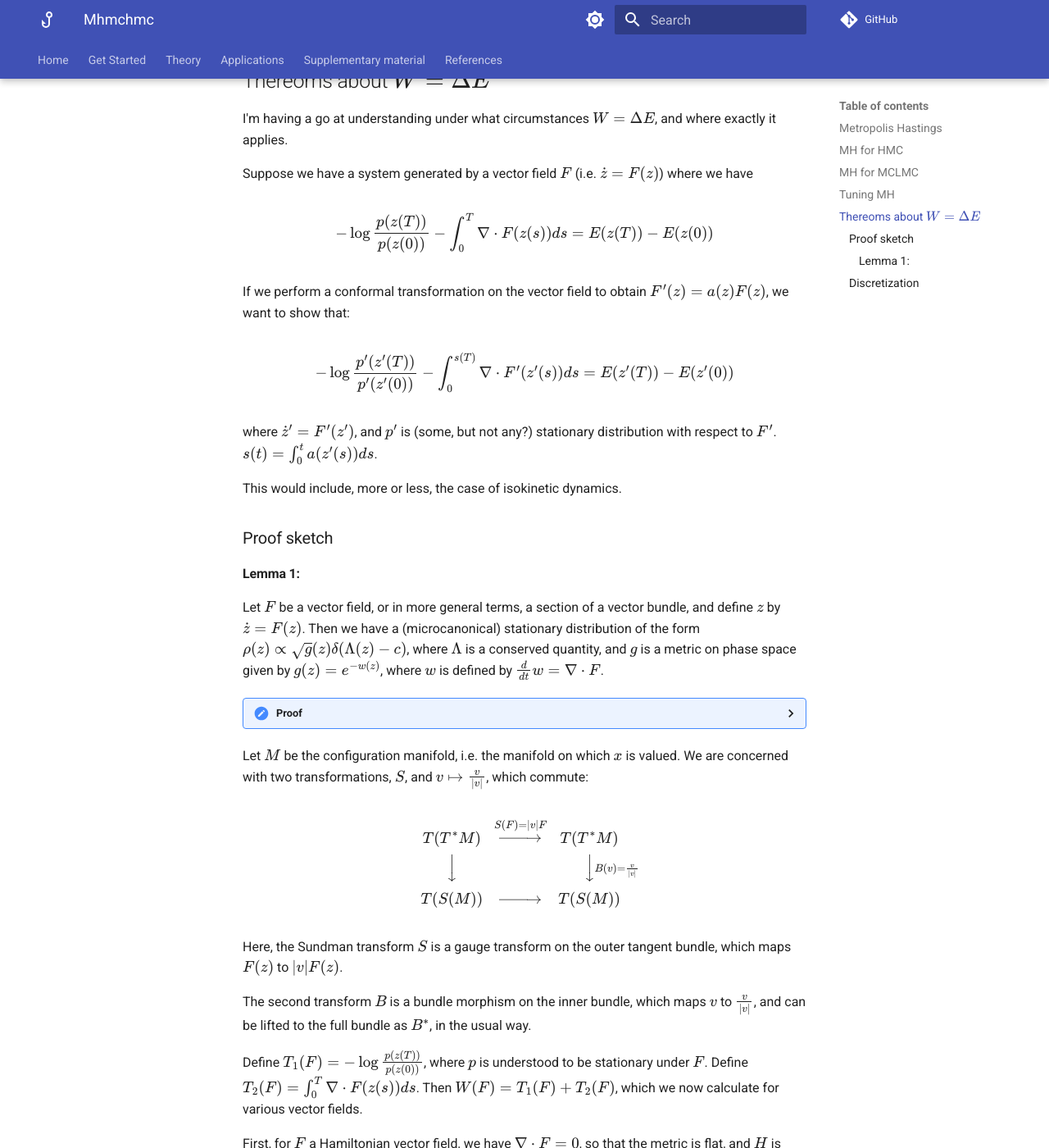
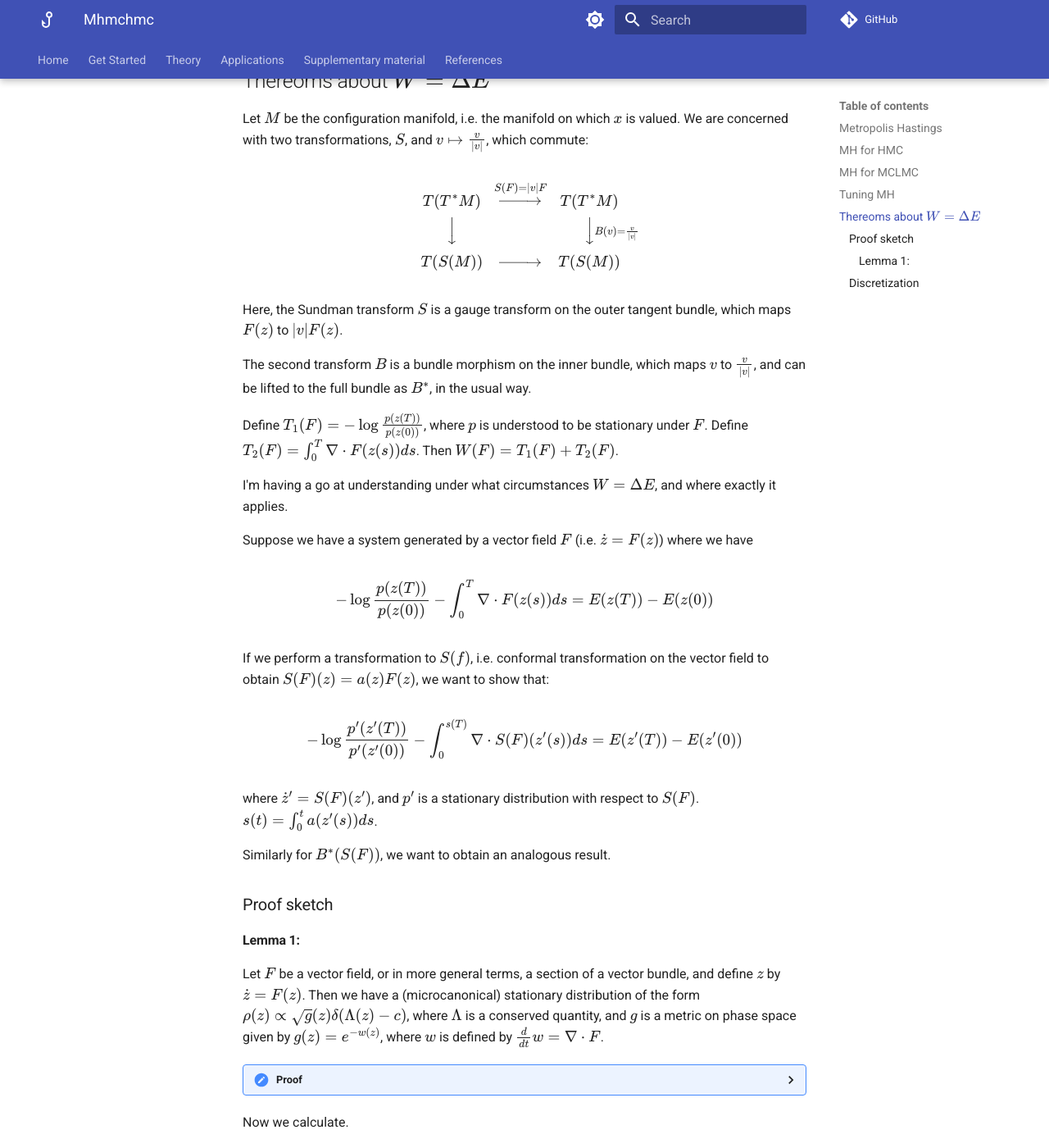
Before and after one commit to reubenharry/mclmc-docs, an MkDocs documentation site: the page built from docs/mhmchmc.md, in a window 1280 px wide and 1400 px high, scrolled down 5511 px. Shown: the whole window at 82% size. Built offline with MkDocs 1.6.1 and Material for MkDocs 9.7.7, drawn with Linux system fonts in a browser that asks for light colours; comment, search, counter and statistics services are not loaded.

Commit message:
adjusted

```diff
--- a/docs/mhmchmc.md
+++ b/docs/mhmchmc.md
@@ -313,6 +313,21 @@ We then estimate $L$ by the variance of the distribution, as in the unadjusted c
 
 ## Thereoms about $W = \Delta E$
 
+Let $M$ be the configuration manifold, i.e. the manifold on which $x$ is valued. We are concerned with two transformations, $S$, and $v \mapsto \frac{v}{|v|}$, which commute:
+
+$$
+\begin{CD}
+T(T^*M) @>{S(F) = |v|F}>> T(T^*M)\\
+@VVV @VV{B(v)=\frac{v}{|v|}}V \\
+T(S(M)) @>{}>> T(S(M))
+\end{CD}$$
+
+Here, the Sundman transform $S$ is a gauge transform on the outer tangent bundle, which maps $F(z)$ to $|v|F(z)$.
+
+The second transform $B$ is a bundle morphism on the inner bundle, which maps $v$ to $\frac{v}{|v|}$, and can be lifted to the full bundle as $B^*$, in the usual way.
+
+Define $T_1(F) = -\log \frac{p(z(T))}{p(z(0))}$, where $p$ is understood to be stationary under $F$. Define $T_2(F) = \int_{0}^T \nabla \cdot F(z(s)) ds$. Then $W(F) = T_1(F) + T_2(F)$.
+
 I'm having a go at understanding under what circumstances $W = \Delta E$, and where exactly it applies.
 
 Suppose we have a system generated by a vector field $F$ (i.e. $\dot z = F(z)$)  where we have
@@ -321,15 +336,15 @@ $$
 -\log \frac{p(z(T))}{p(z(0))} - \int_{0}^T \nabla \cdot F(z(s)) ds = E(z(T)) - E(z(0))
 $$
 
-If we perform a conformal transformation on the vector field to obtain $F'(z) = a(z)F(z)$, we want to show that:
+If we perform a transformation to $S(f)$, i.e. conformal transformation on the vector field to obtain $S(F)(z) = a(z)F(z)$, we want to show that:
 
 $$
--\log \frac{p'(z'(T))}{p'(z'(0))} - \int_{0}^{s(T)} \nabla \cdot F'(z'(s)) ds = E(z'(T)) - E(z'(0))
+-\log \frac{p'(z'(T))}{p'(z'(0))} - \int_{0}^{s(T)} \nabla \cdot S(F)(z'(s)) ds = E(z'(T)) - E(z'(0))
 $$
 
-where $\dot z' = F'(z')$, and $p'$ is (some, but not any?) stationary distribution with respect to $F'$. $s(t) = \int_0^t a(z'(s)) ds$.
+where $\dot z' = S(F)(z')$, and $p'$ is a stationary distribution with respect to $S(F)$. $s(t) = \int_0^t a(z'(s)) ds$.
 
-This would include, more or less, the case of isokinetic dynamics.
+Similarly for $B^*(S(F))$, we want to obtain an analogous result.
 
 
 
@@ -361,20 +376,10 @@ Let $F$ be a vector field, or in more general terms, a section of a vector bundl
 
 
 
-Let $M$ be the configuration manifold, i.e. the manifold on which $x$ is valued. We are concerned with two transformations, $S$, and $v \mapsto \frac{v}{|v|}$, which commute:
 
-$$
-\begin{CD}
-T(T^*M) @>{S(F) = |v|F}>> T(T^*M)\\
-@VVV @VV{B(v)=\frac{v}{|v|}}V \\
-T(S(M)) @>{}>> T(S(M))
-\end{CD}$$
 
-Here, the Sundman transform $S$ is a gauge transform on the outer tangent bundle, which maps $F(z)$ to $|v|F(z)$.
 
-The second transform $B$ is a bundle morphism on the inner bundle, which maps $v$ to $\frac{v}{|v|}$, and can be lifted to the full bundle as $B^*$, in the usual way.
-
-Define $T_1(F) = -\log \frac{p(z(T))}{p(z(0))}$, where $p$ is understood to be stationary under $F$. Define $T_2(F) = \int_{0}^T \nabla \cdot F(z(s)) ds$. Then $W(F) = T_1(F) + T_2(F)$, which we now calculate for various vector fields.
+Now we calculate.
 
 First, for $F$ a Hamiltonian vector field, we have $\nabla \cdot F = 0$, so that the metric is flat, and $H$ is preserved, so the stationary distribution is the (flat) microcanonical distribution: $\rho(z) \propto \delta(H(z) - c)$. Then $T_1(F) = 0 = T_2(F) = E(z(T))-E(z(0))$, as desired.
 
```
